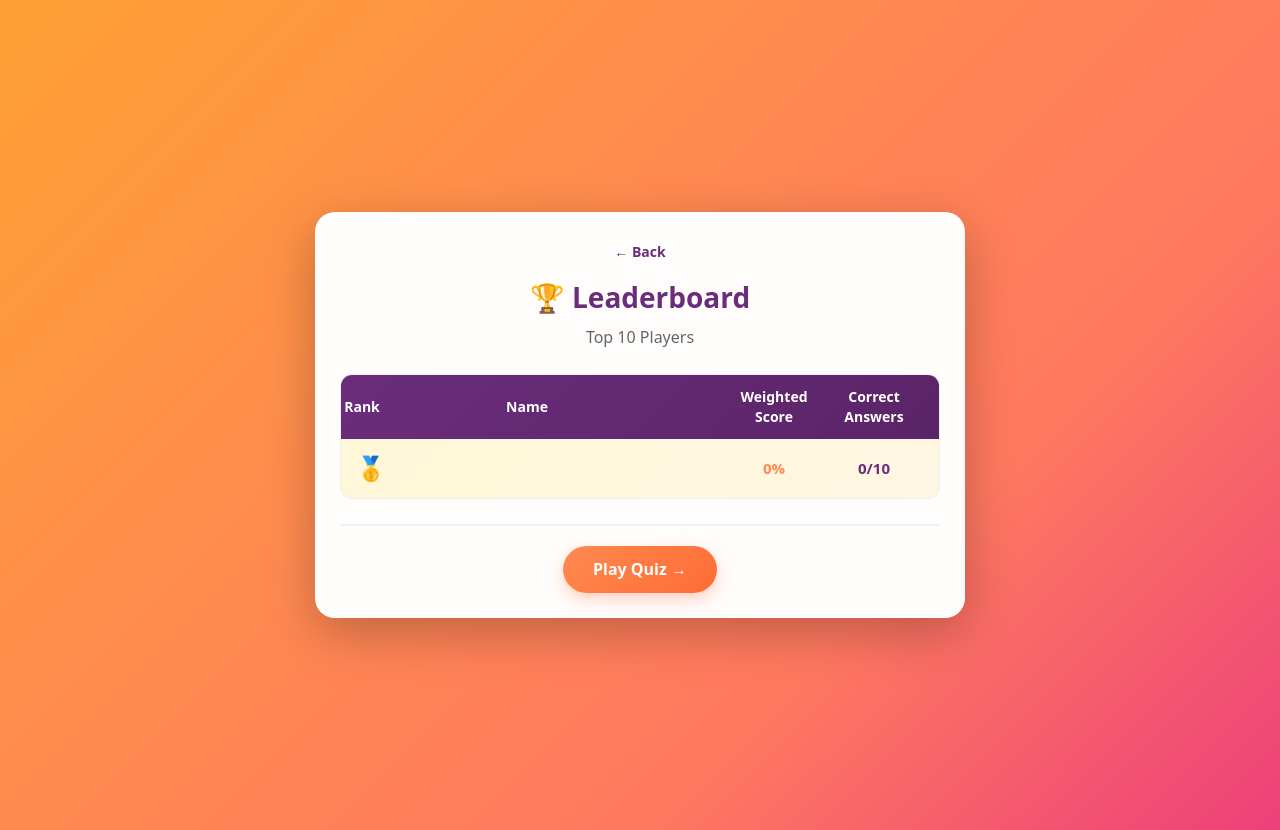
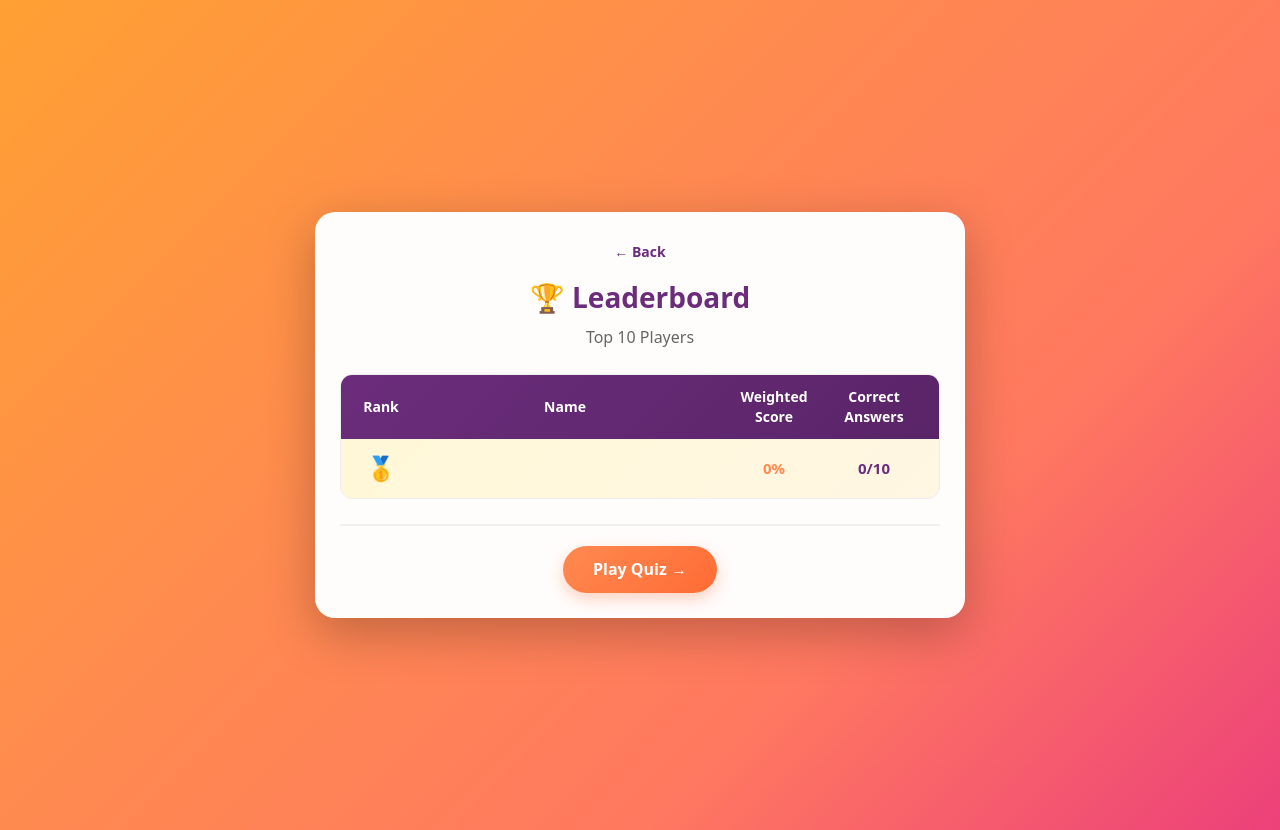
Before and after one commit to Social-Innovation-Lab/Innovation-exhibition-quiz, a Flask app: page /leaderboard in a window 1280 px wide. Run offline with Flask 3, Linux system fonts and the light colour scheme; data that the repository does not hold is empty; some libraries are stand-ins or nearby versions.

Commit message:
Align table headers and data for better readability on the leaderboard
Adjust CSS to center the 'Rank' header and align the 'Name' header in the leaderboard table, ensuring both headers and row data are correctly positioned.

Replit-Commit-Author: Agent
Replit-Commit-Session-Id: df0e984b-2be4-4a1b-a210-3e19c41e0bc6
Replit-Commit-Checkpoint-Type: full_checkpoint
Replit-Commit-Event-Id: 6c222342-964e-4fac-a9af-51989bc45127
Replit-Commit-Screenshot-Url: https://storage.googleapis.com/screenshot-production-us-central1/474f6d33-5530-4c51-8e53-e2d7cdb3d75e/df0e984b-2be4-4a1b-a210-3e19c41e0bc6/cqK97u0

```diff
--- a/templates/leaderboard.html
+++ b/templates/leaderboard.html
@@ -132,12 +132,11 @@
 }
 
 .table-header .col-rank {
-  margin-left: -38px;
+  justify-content: center;
 }
 
 .table-header .col-name {
   justify-content: flex-start;
-  margin-left: -76px;
 }
 
 .table-row {
@@ -147,6 +146,12 @@
   border-bottom: 1px solid #f0f0f0;
   align-items: center;
   transition: all 0.3s ease;
+}
+
+.table-row .col-rank {
+  display: flex;
+  justify-content: center;
+  align-items: center;
 }
 
 .table-row:hover {
```
Also changed, not shown: attached_assets/image_1764759332274.png (added).
